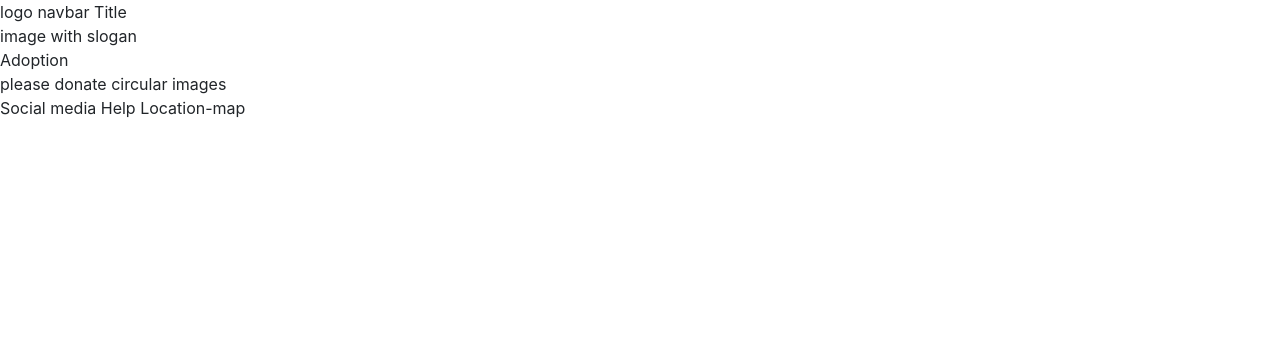
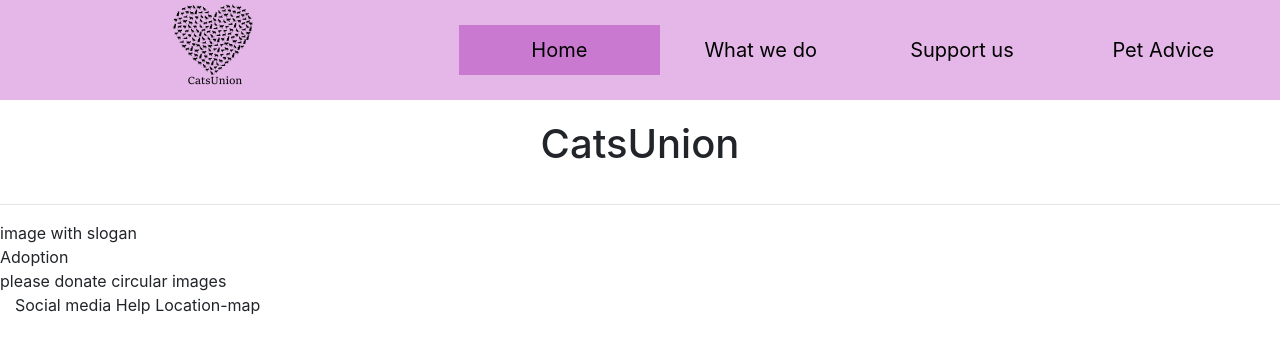
Before and after one commit to Code-Institute-Submissions/cat-union, a plain HTML site: page index.html in a window 1280 px wide. Drawn offline with nearby package versions, Linux system fonts and the light colour scheme.

Commit message:
Navbar setup

```diff
--- a/assets/css/style.css
+++ b/assets/css/style.css
@@ -0,0 +1,120 @@
+.wrapper-header{
+  background-color: #e5b7e9;
+  margin: 0;
+  padding: 0;
+  border: 0;
+  max-height: 100%;
+}
+
+.header{
+    margin: 0;
+}
+
+.heading-navbar {
+  min-height: 100px;
+  min-width: 100px;
+}
+
+.logo {
+  background-image: url(../../assets/images/Cats-Union.png);
+  background-position:center;
+  background-size: contain;
+  background-repeat: no-repeat;
+}
+
+.page-title {
+  text-align: center;
+  padding: 20px;
+}
+
+.navbar-light {
+  background-color: #e5b7e9;
+}
+.navbar {
+  min-height: 100px;
+  padding: 0px;
+  border: 0px;
+  margin: 0px;
+  width: 100%;
+}
+
+.nav-box {
+
+  position:relative;
+  bottom:0;
+  right:0;
+  padding: 10px 25px;
+  border: 1px;
+  margin:0px;
+  font-size:20px;
+  text-align: center;
+  text-decoration: none;
+  display: inline-block;
+}
+
+.nav li {
+  font-size: 14px;
+  padding: 0;
+}
+
+.nav-attach {
+  font-size: 0;
+}
+
+
+.nav-box-first {
+  background-color: #e5b7e9;
+  color: black;
+}
+
+.nav-box-first:hover {
+  background-color: #c97ad0;
+  color: black;
+}
+
+
+.nav-box-second {
+  background-color: #e5b7e9;
+  color: black;
+}
+
+.nav-box-second:hover {
+  background-color: #c97ad0;
+  color: black;
+}
+
+
+.nav-box-third {
+  background-color: #e5b7e9;
+  color: black;
+}
+
+.nav-box-third:hover {
+  background-color: #c97ad0;
+  color: black;
+}
+
+
+.nav-box-fourth {
+  background-color: #e5b7e9;
+  color: black;
+}
+
+.nav-box-fourth:hover {
+  background-color: #c97ad0;
+  color: black;
+}
+
+.nav-box-active {
+    background-color: #c97ad0;
+    color: black;
+}
+
+
+.navbar-toggler-right {
+
+}
+
+.footer {
+
+}
--- a/index.html
+++ b/index.html
@@ -1,5 +1,6 @@
 <!DOCTYPE html>
 <html lang="en">
+
 <head>
 	<meta charset="UTF-8">
 	<meta name="viewport" content="width=device-width, initial-scale=1.0">
@@ -11,14 +12,48 @@
 		integrity="sha384-UHRtZLI+pbxtHCWp1t77Bi1L4ZtiqrqD80Kn4Z8NTSRyMA2Fd33n5dQ8lWUE00s/" crossorigin="anonymous" />
 	<title>Cat Union</title>
 </head>
+
 <body>
     <header>
-        logo
+		<div class="wrapper-header">
+			<div class="container-fluid heading-navbar">
+				<div class="row">
+					<a class="col-lg-4 col-md-4 col-sm-4 col-4 logo" href="index.html"></a>
+					<div class="col-lg-8 col-md-8 col-sm-8 col-8">
+						<div class="row bg-color-name-title">
 
-        navbar
+						</div>
+						<div class="navigate-links">
+							<div class="row">
+								<nav class="navbar navbar-expand-lg navbar-light">
+                                    <a class="navbar-brand"></a>
+									<button class="navbar-toggler navbar-toggler-right visible-sm" type="button" data-toggle="collapse" data-target="#navbarNav" aria-controls="navbarNav" aria-expanded="false" aria-label="Toggle navigation">
+		                                        <span class="navbar-toggler-icon"></span>
+		                                    </button>
+									<div class="collapse navbar-collapse" id="navbarNav">
+                                        <a class="nav-box nav-box-active nav-box-first col-lg-3" href=".html">Home</a>
 
-        Title
+										<a class="nav-box nav-box-second col-lg-3" href=".html">What we do</a>
+
+										<a class="nav-box nav-box-third col-lg-3" href=".html">Support us</a>
+
+										<a class="nav-box nav-box-fourth col-lg-3" href=".html">Pet Advice</a>
+									</div>
+								</nav>
+
+							</div>
+						</div>
+					</div>
+				</div>
+			</div>
+		</div>
+		<div class="title-banner">
+			<h1 class="page-title">CatsUnion</h1>
+		</div>
+        <hr>
+
 	</header>
+
 	<section>
 		image with slogan
 	</section>
@@ -33,12 +68,15 @@
 	</section>
 
 	<footer>
+        <div class="container-fluid footer">
 		Social media
 
 		Help
 
 		Location-map
+        </div>
 	</footer>
+
 
 	<script src="https://code.jquery.com/jquery-3.5.1.slim.min.js"
 		integrity="sha384-DfXdz2htPH0lsSSs5nCTpuj/zy4C+OGpamoFVy38MVBnE+IbbVYUew+OrCXaRkfj" crossorigin="anonymous">
@@ -51,4 +89,5 @@
 		integrity="sha384-Q6E9RHvbIyZFJoft+2mJbHaEWldlvI9IOYy5n3zV9zzTtmI3UksdQRVvoxMfooAo" crossorigin="anonymous">
 	</script>
 </body>
+
 </html>
```
Also changed, not shown: assets/images/Cat-poke.png (added), assets/images/Cats-Union.png (added), assets/images/Cleo.png (added), assets/images/Kiara.png (added), assets/images/Man-with-kitten.png (added), assets/images/Nala.png (added), assets/images/Salem.png (added), assets/images/cage-cat.png (added), assets/images/cat-food-circle.png (added), assets/images/cat-fuss.png (added), assets/images/cat-housing-circle.png (added), assets/images/charlie.png (added), assets/images/vet-kitten.png (added), assets/images/vets-circle.png (added), 2 other files. Lines whose indentation alone changed are shown as unchanged.
